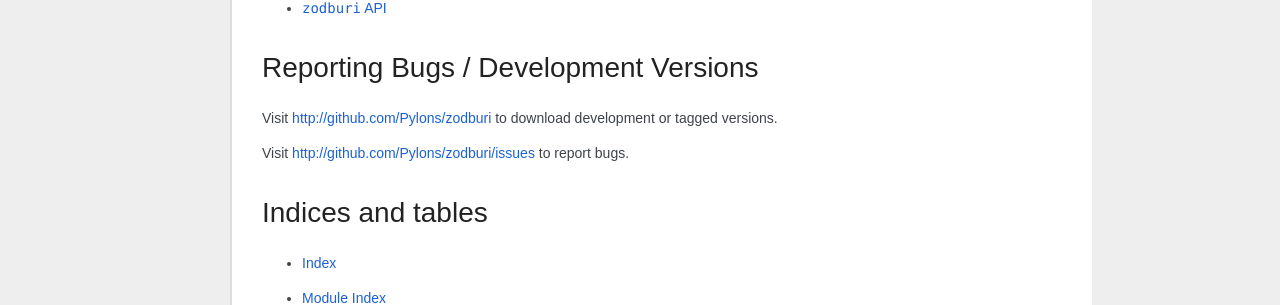
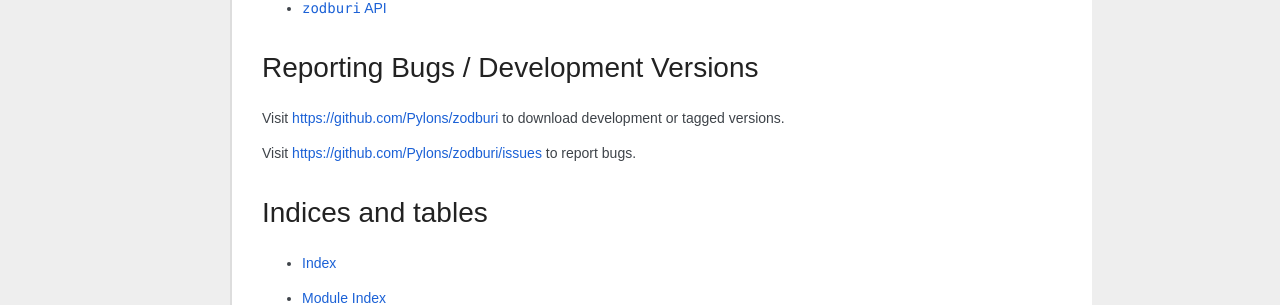
Before and after one commit to Pylons/zodburi, a Sphinx documentation site: the page built from docs/index.rst, in a window 1280 px wide and 900 px high, scrolled down 6764 px. Shown: the part 442-747 px from the top of the window. Built offline with Sphinx 7.4.7, drawn with Linux system fonts in a browser that asks for light colours; some web fonts are replaced; some of the changed lines change nothing that is shown.

Commit message:
Fix redirects in links from linkcheck

```diff
--- a/docs/index.rst
+++ b/docs/index.rst
@@ -50,7 +50,7 @@
 In addition to those schemes, the relstorage_ package adds support for
 ``postgres://``.
 
-.. _relstorage : http://pypi.python.org/pypi/RelStorage
+.. _relstorage : https://pypi.org/project/RelStorage/
 
 ``file://`` URI scheme
 ~~~~~~~~~~~~~~~~~~~~~~
@@ -368,10 +368,10 @@
 Reporting Bugs / Development Versions
 -------------------------------------
 
-Visit http://github.com/Pylons/zodburi to download development or
+Visit https://github.com/Pylons/zodburi to download development or
 tagged versions.
 
-Visit http://github.com/Pylons/zodburi/issues to report bugs.
+Visit https://github.com/Pylons/zodburi/issues to report bugs.
 
 Indices and tables
 ------------------
```
